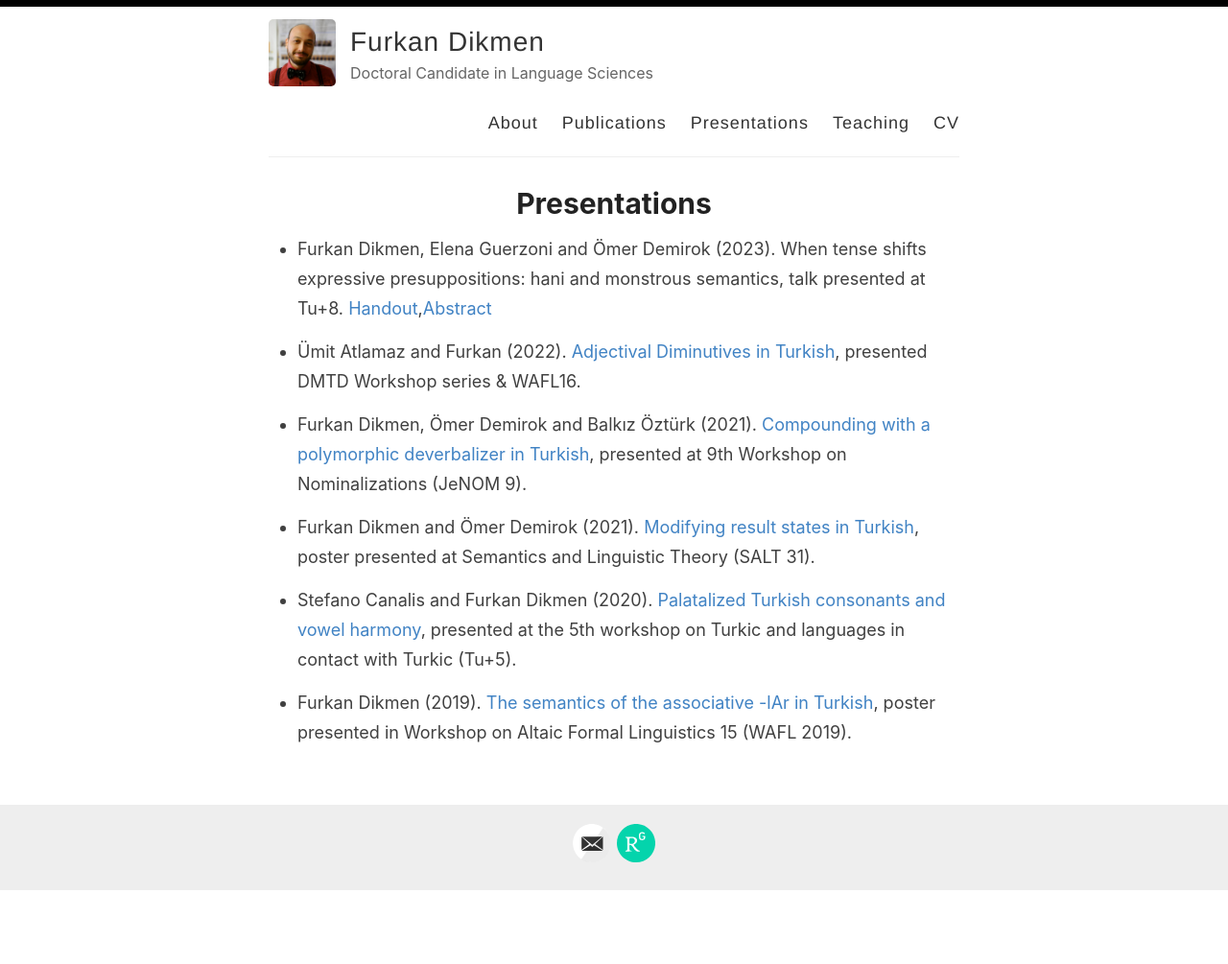
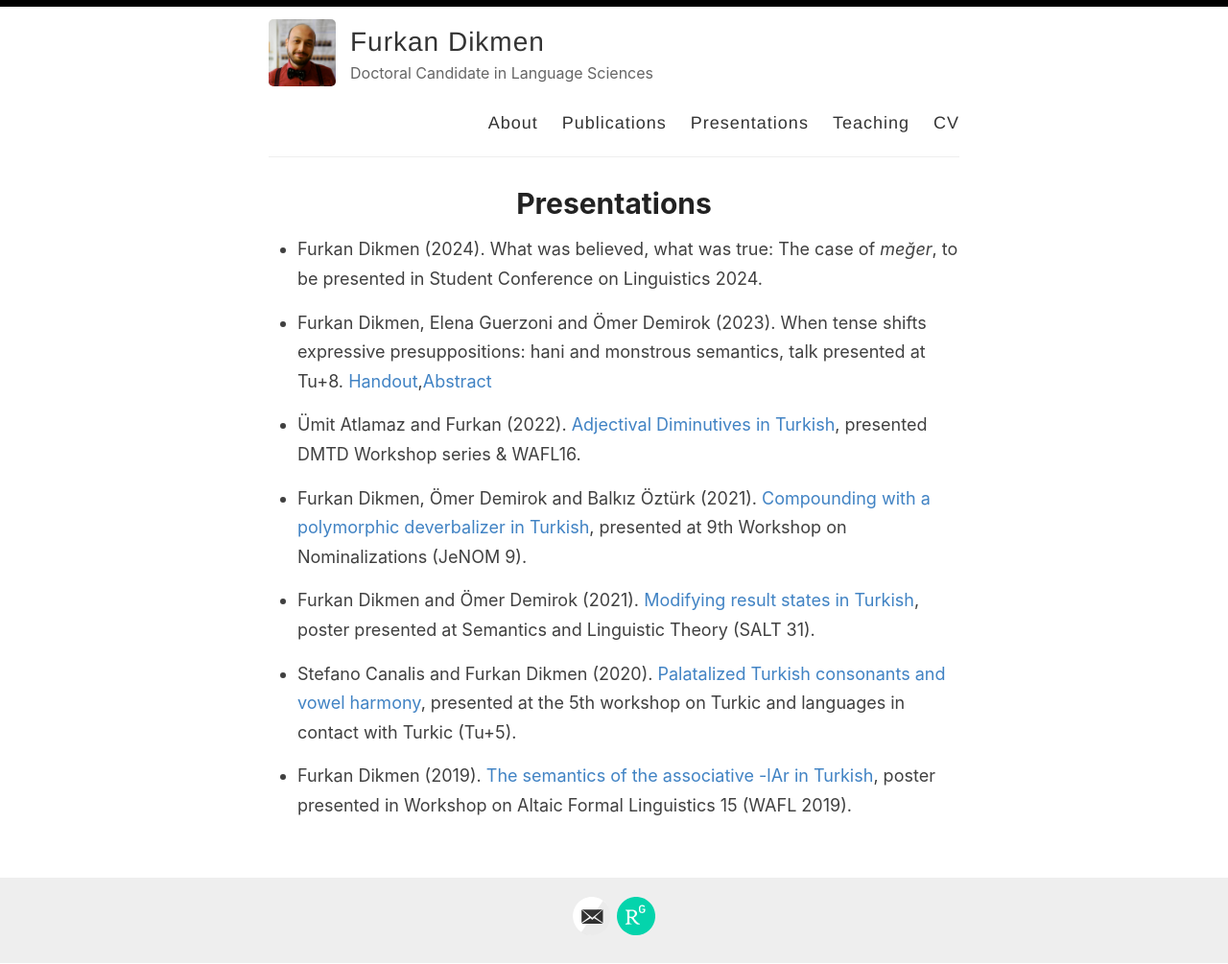
Before and after one commit to furkandikmen/furkandikmen.github.io, a Jekyll site: the page built from _pages/presentations.md, in a window 1280 px wide. Shown: the whole page at 96% size. Built offline with Jekyll 4.4.1, drawn with Linux system fonts in a browser that asks for light colours; before the commit the page ends 929 px from its top, so only the background shows below that.

Commit message:
Update presentations.md

```diff
--- a/_pages/presentations.md
+++ b/_pages/presentations.md
@@ -3,6 +3,8 @@ layout: page
 title: Presentations
 permalink: /presentations/
 ---
+
+- Furkan Dikmen (2024). What was believed, what was true: The case of _meğer_, to be presented in Student Conference on Linguistics 2024.
 
 - Furkan Dikmen, Elena Guerzoni and Ömer Demirok (2023). When tense shifts expressive presuppositions: hani and monstrous semantics, talk presented at Tu+8. [Handout](https://furkandikmen.com/assets/presentations/TU+8 (3).pdf){:target="_blank" rel="noopener noreferrer"},[Abstract](https://furkandikmen.com/assets/presentations/Tu+8-Dikmen, Guerzoni & Demirok (1).pdf){:target="_blank" rel="noopener noreferrer"}
 
```
